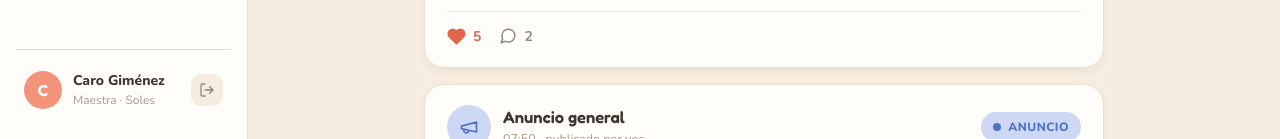
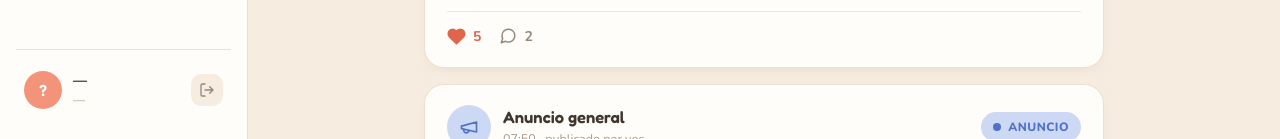
Before and after one commit to ricardo-garcia-marques/open-daycare, a Next.js app: page / in a window 1280 px wide. Shown: the part 661-800 px from the top of the page. Built offline with nearby package versions, Linux system fonts and the light colour scheme; no server answers.

Commit message:
Show real user data in sidebar with role subtitle

```diff
--- a/app/(components)/sidebar.tsx
+++ b/app/(components)/sidebar.tsx
@@ -4,6 +4,7 @@ import Link from "next/link";
 import { useRouter } from "next/navigation";
 import { usePathname } from "next/navigation";
 import { useCreatePost } from "./create-post-provider";
+import { useCurrentUser } from "@/lib/user-store";
 import { createClient } from "@/utils/supabase/client";
 
 function SunIcon() {
@@ -136,10 +137,22 @@ const NAV_ITEMS = [
   { href: "/mi-cuenta", label: "Mi cuenta", icon: <UserIcon />, exact: false },
 ];
 
+const ROLE_SUBTITLE: Record<string, string> = {
+  staff: "Maestra · Soles",
+  parent: "Familia · Soles",
+  admin: "Administración · Soles",
+};
+
 export function Sidebar() {
   const pathname = usePathname();
   const router = useRouter();
   const { openCreatePost } = useCreatePost();
+  const user = useCurrentUser();
+
+  const displayName = user.status === "ready" ? user.fullName : "—";
+  const displayInitial = user.status === "ready" ? user.initial : "?";
+  const roleSubtitle =
+    user.status === "ready" ? ROLE_SUBTITLE[user.role] : "—";
 
   async function handleSignOut() {
     const supabase = createClient();
@@ -197,13 +210,13 @@ export function Sidebar() {
       <div className="border-t border-border pt-[14px] mt-2.5">
         <div className="flex items-center gap-[11px] px-2 py-1.5">
           <div className="w-[38px] h-[38px] rounded-full bg-accent text-white font-display font-semibold text-[16px] flex items-center justify-center flex-none">
-            C
+            {displayInitial}
           </div>
           <div className="flex-1 min-w-0">
             <div className="font-extrabold text-[14px] text-heading">
-              Caro Giménez
+              {displayName}
             </div>
-            <div className="text-[12px] text-muted-light">Maestra · Soles</div>
+            <div className="text-[12px] text-muted-light">{roleSubtitle}</div>
           </div>
           <button
             type="button"
```
